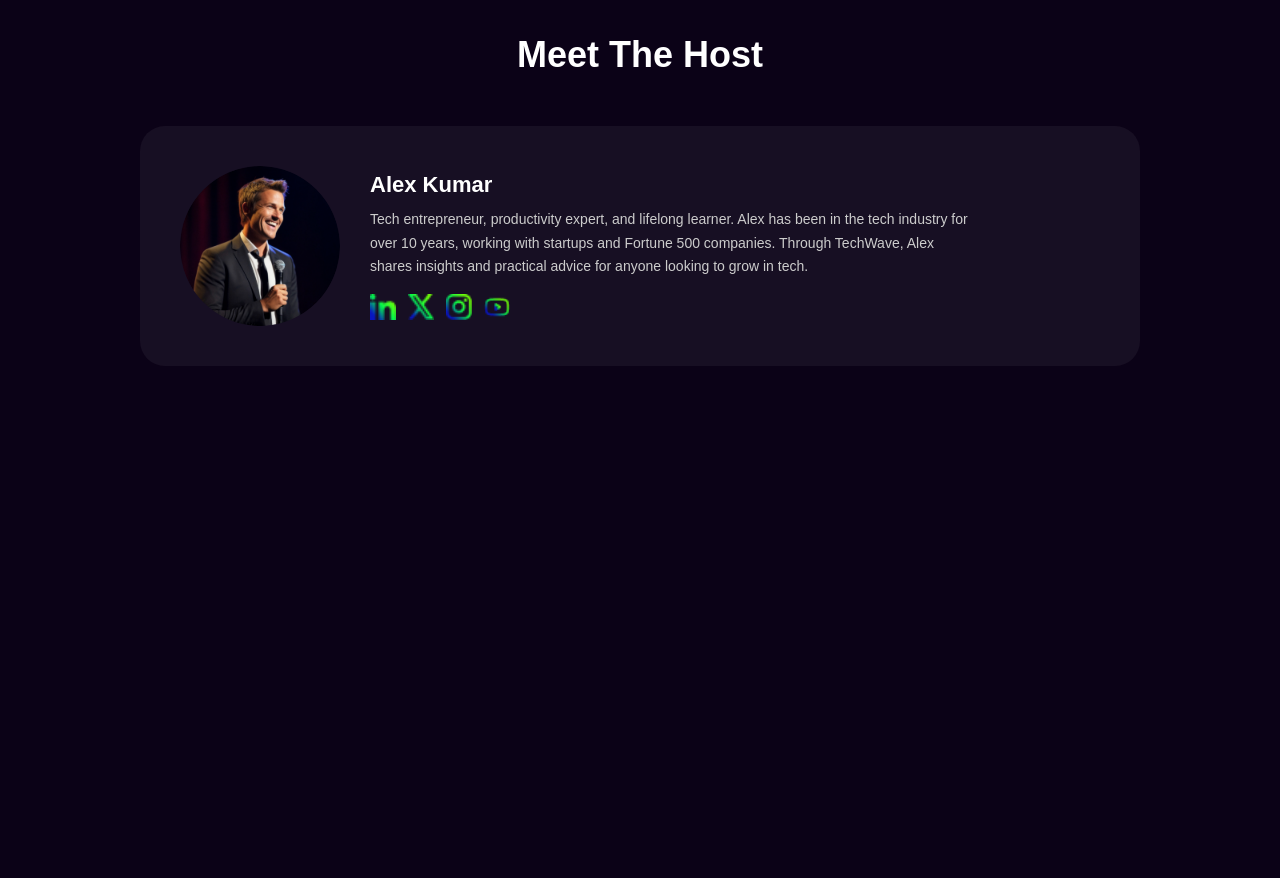
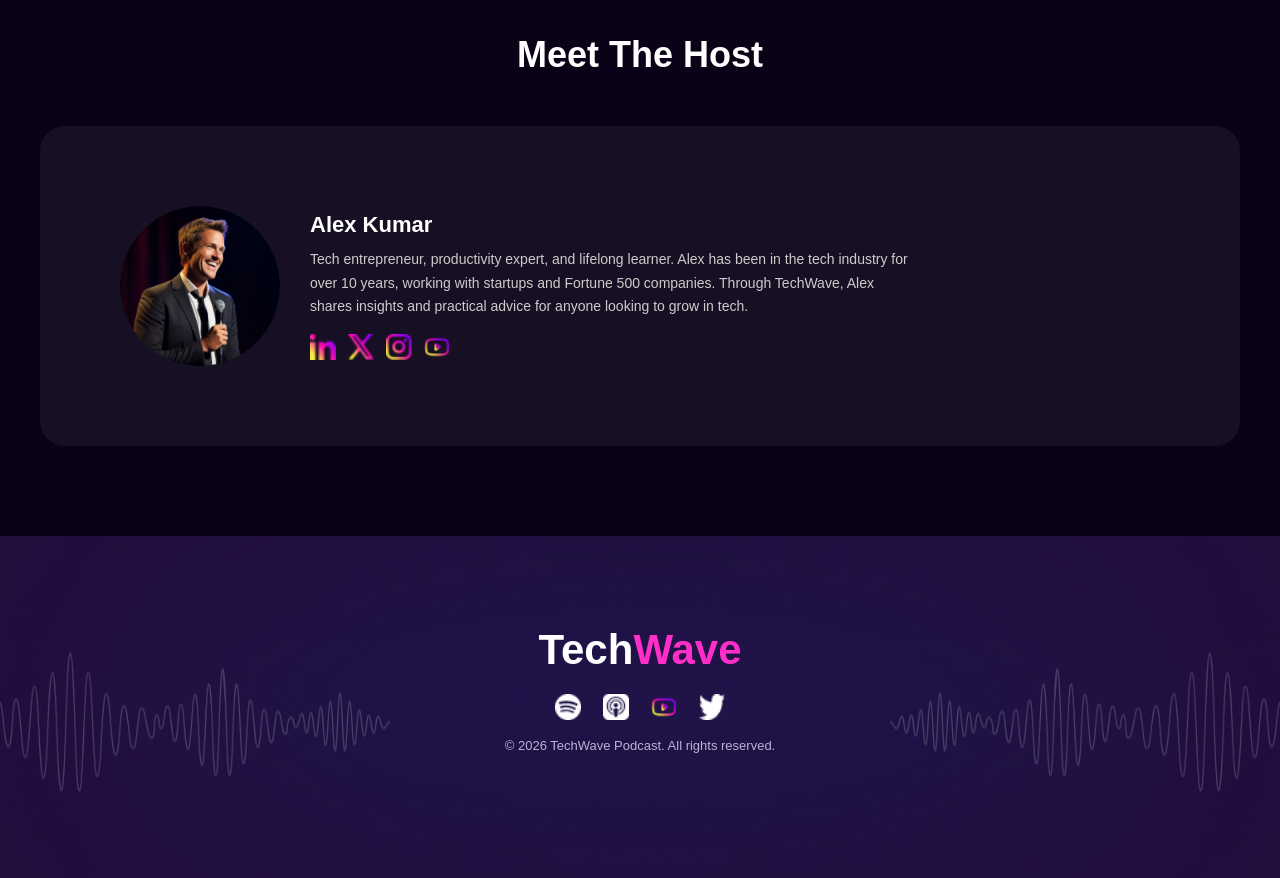
Before and after one commit to habiba-luna/assignment-02, a plain HTML site: page index.html in a window 1280 px wide. Shown: the part 3160-4038 px from the top of the page. Before the commit the page ends 3616 px from the top, so only its background shows below. Drawn offline with Linux system fonts and the light colour scheme.

Commit message:
abbed footer section

```diff
--- a/index.html
+++ b/index.html
@@ -263,5 +263,35 @@
 
 </section>
 
+<footer class="footer">
+
+  <!-- Background Image -->
+  <img
+    src="assets/footer-bg.png"
+    alt="footer background"
+    class="footer-bg"
+  >
+
+  <div class="footer-content">
+
+    <h2 class="footer-logo">
+      Tech<span>Wave</span>
+    </h2>
+
+    <div class="footer-platforms">
+      <img src="assets/spotify.png">
+      <img src="assets/apple-podcast.png">
+      <img src="assets/youtube.png">
+      <img src="assets/twitter.png">
+    </div>
+
+    <p class="footer-copy">
+      © 2026 TechWave Podcast. All rights reserved.
+    </p>
+
+  </div>
+</footer>
+
+
 </body>
 </html>
--- a/style/style.css
+++ b/style/style.css
@@ -499,11 +499,11 @@ body {
 }
 
 .host-card {
-  max-width: 1000px;
+  max-width: 1200px;
   margin: auto;
   background: rgba(255, 255, 255, 0.05);
   border-radius: 25px;
-  padding: 40px;
+  padding: 80px;
   display: flex;
   gap: 30px;
   align-items: center;
@@ -536,7 +536,7 @@ body {
 .social-icons img {
   width: 26px;
   cursor: pointer;
-  filter: invert(1);
+
 }
 
 /* Mobile */
@@ -550,3 +550,66 @@ body {
     text-align: center;
   }
 }
+
+.footer {
+  position: relative;
+  padding: 90px 20px;
+  text-align: center;
+  overflow: hidden;
+}
+
+/* Background image behaves like background */
+.footer-bg {
+  position: absolute;
+  inset: 0;
+  width: 100%;
+  height: 100%;
+  object-fit: cover;
+  z-index: 0;
+}
+
+/* Dark overlay */
+.footer::after {
+  position: absolute;
+  inset: 0;
+
+}
+
+.footer-content {
+  position: relative;
+  z-index: 2;
+}
+
+.footer-logo {
+  font-size: 42px;
+  font-weight: 700;
+  margin-bottom: 20px;
+}
+
+.footer-logo span {
+  color: #ff2ec8;
+}
+
+.footer-platforms {
+  display: flex;
+  justify-content: center;
+  gap: 22px;
+  margin-bottom: 18px;
+}
+
+.footer-platforms img {
+  width: 26px;
+
+}
+
+.footer-copy {
+  font-size: 13px;
+  color: #bdb3d6;
+}
+
+/* Mobile */
+@media (max-width: 600px) {
+  .footer-logo {
+    font-size: 32px;
+  }
+}
```
